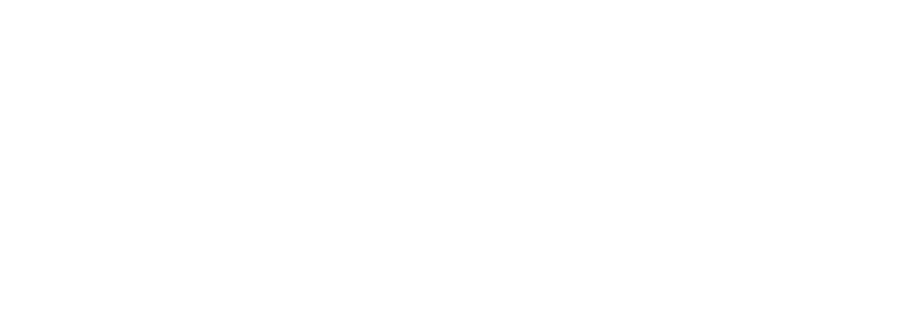
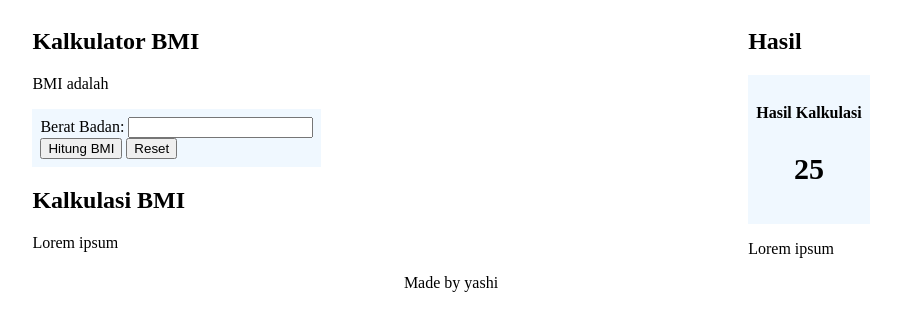
Before and after one commit to revou-fundamental-course/28-oct-24-jeongsa96, a plain HTML site: page index.html in a window 1280 px wide. Shown: the whole page, without its empty margins (189-1090 px from the left). Drawn offline with Linux system fonts and the light colour scheme.

Commit message:
project progress 1

```diff
--- a/css/style.css
+++ b/css/style.css
@@ -1 +1,25 @@
 /* file css */
+main {
+    display: flex;
+    justify-content: space-around;
+}
+
+.color-section {
+    background-color: aliceblue;
+    padding: 8px;
+    border: 10px;
+}
+
+#result {
+    font-size: 30px;
+    font-weight: bold;
+}
+
+.text-center{
+    text-align: center;
+}
+
+footer {
+    text-align: center;
+    display: block;
+}
--- a/index.html
+++ b/index.html
@@ -4,9 +4,60 @@
 <head>
     <meta charset="UTF-8">
     <meta name="viewport" content="width=device-width, initial-scale=1.0">
-    <title>Document</title>
+    <title>Kalkulator BMI</title>
+    <link rel="stylesheet" href="css/style.css">
 </head>
 <body>
+    <main>
+        <!-- Section Input Form -->
+        <section>
+            <div>
+                <header>
+                    <h1>Kalkulator BMI</h1>
+                </header>
+                <article>
+                    <p>BMI adalah</p>
+                </article>
+            </div>
+            <div>
+                <form class="color-section" action="">
+                    <label for="berat_badan">Berat Badan:</label>
+                    <input type="text" id="berat_badan">
+                    <br>
+                    <button>Hitung BMI</button>
+                    <button>Reset</button>
+            </form>
+            </div>
 
+            <div>
+                <header>
+                    <h2>Kalkulasi BMI</h2>
+                </header>
+                <article>
+                    <p>Lorem ipsum</p>
+                </article>
+            </div>
+        </section>
+        <section>
+            <header>
+                <h1>Hasil</h1>
+            </header>
+            <section class="color-section text-center">
+                <header>
+                    <h4>Hasil Kalkulasi</h4>
+                </header>
+                <p id="result">
+                    25
+                </p>
+            </section>
+            <article>
+                <p>Lorem ipsum</p>
+            </article>
+
+        </section>
+    </main>
+    <footer>
+        <span>Made by yashi</span>
+    </footer>
 </body>
 </html>
```
